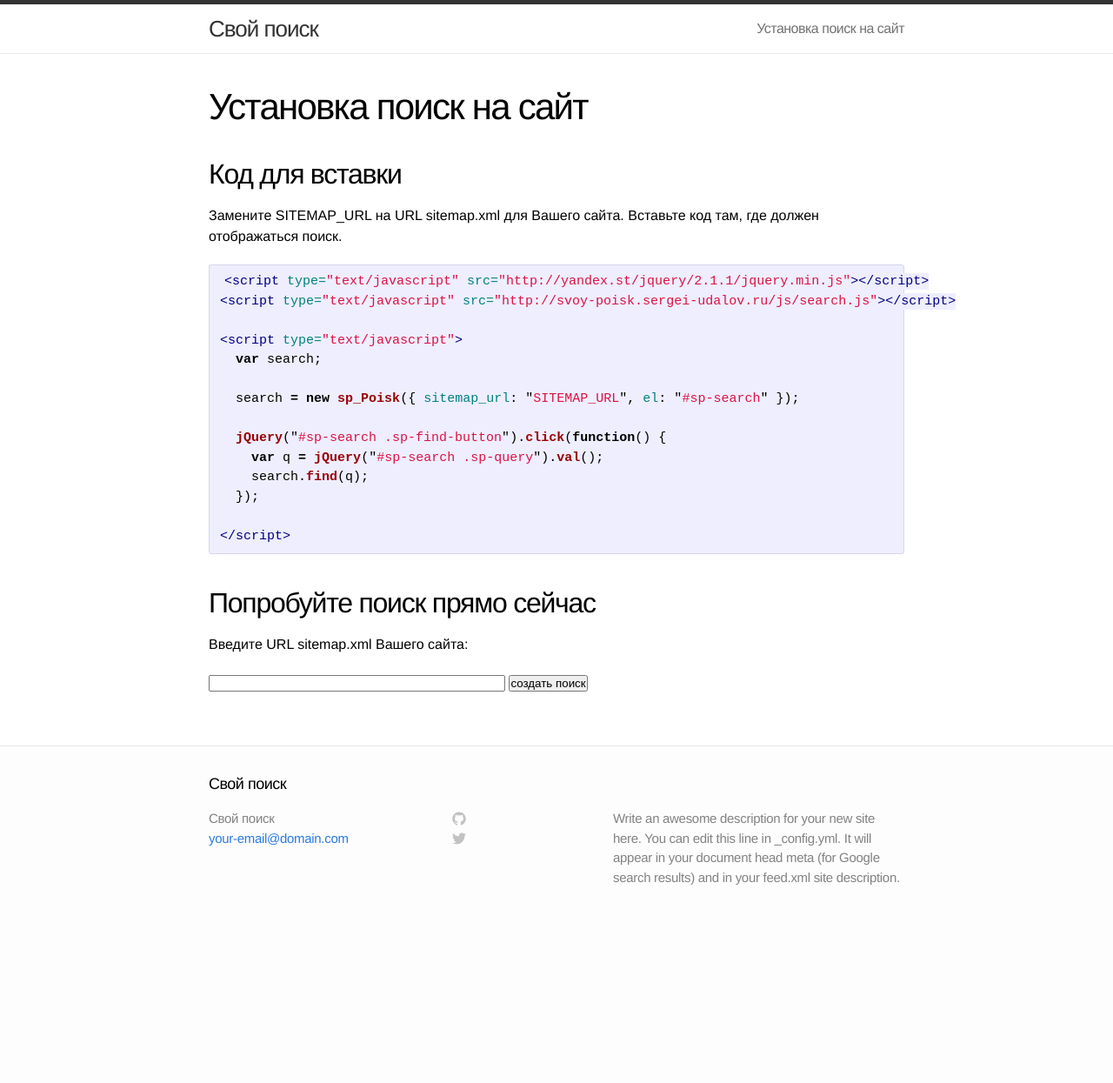
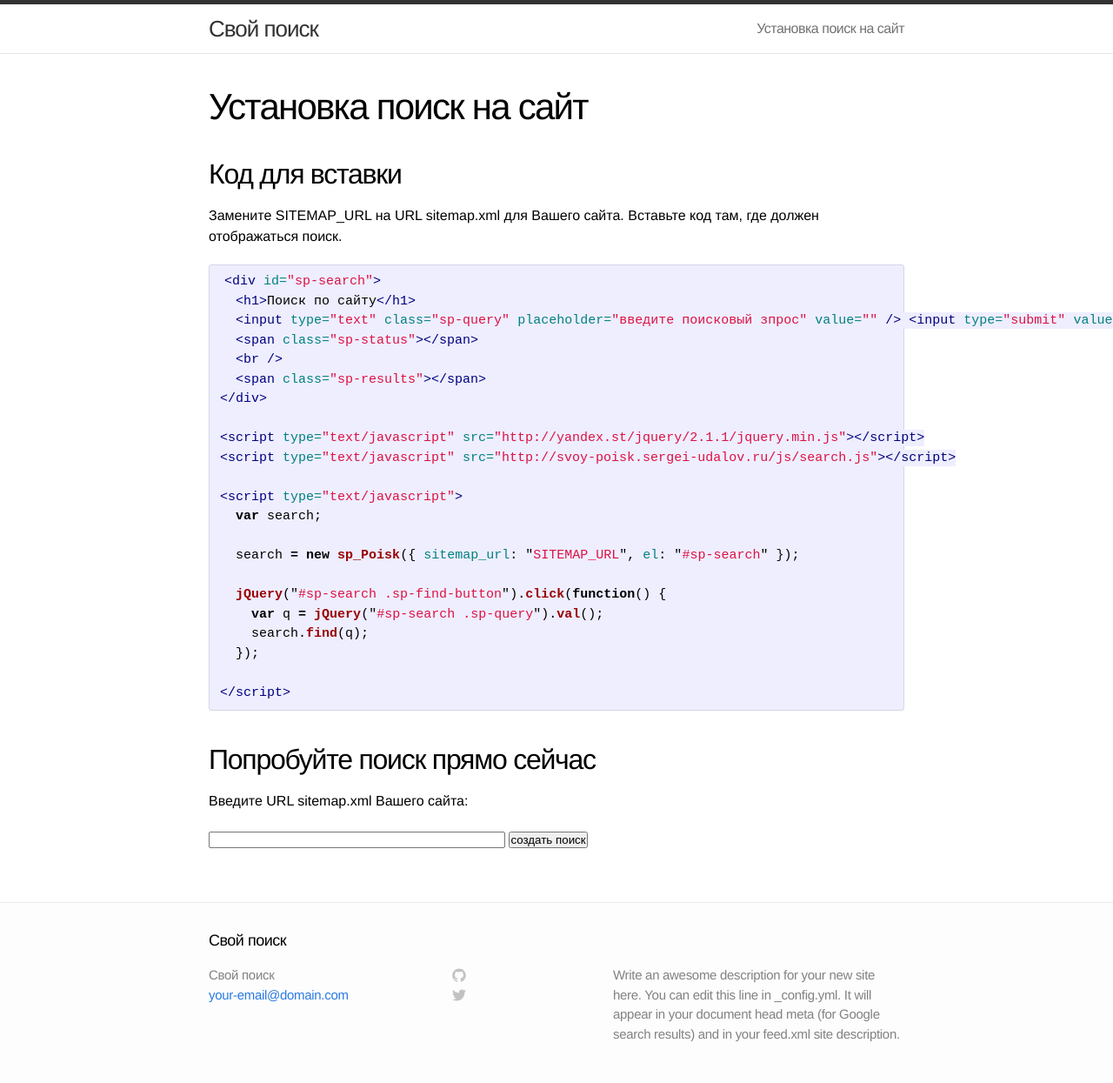
Before and after one commit to sergio-fry/own-search, a Jekyll site: the page built from install.md, in a window 1280 px wide. Shown: the whole page at 87% size. Built offline with Jekyll 4.4.1, drawn with Linux system fonts in a browser that asks for light colours; before the commit the page ends 1065 px from its top, so only the background shows below that.

Commit message:
embded code fixed

```diff
--- a/install.md
+++ b/install.md
@@ -9,6 +9,14 @@ permalink: /install/
 Замените SITEMAP_URL на URL sitemap.xml для Вашего сайта. Вставьте код там, где должен отображаться поиск.
 
 {% highlight html %}
+<div id="sp-search">
+  <h1>Поиск по сайту</h1>
+  <input type="text" class="sp-query" placeholder="введите поисковый зпрос" value="" /> <input type="submit" value="Найти" class="sp-find-button" />
+  <span class="sp-status"></span>
+  <br />
+  <span class="sp-results"></span>
+</div>
+
 <script type="text/javascript" src="http://yandex.st/jquery/2.1.1/jquery.min.js"></script>
 <script type="text/javascript" src="http://svoy-poisk.sergei-udalov.ru/js/search.js"></script>
 
```
